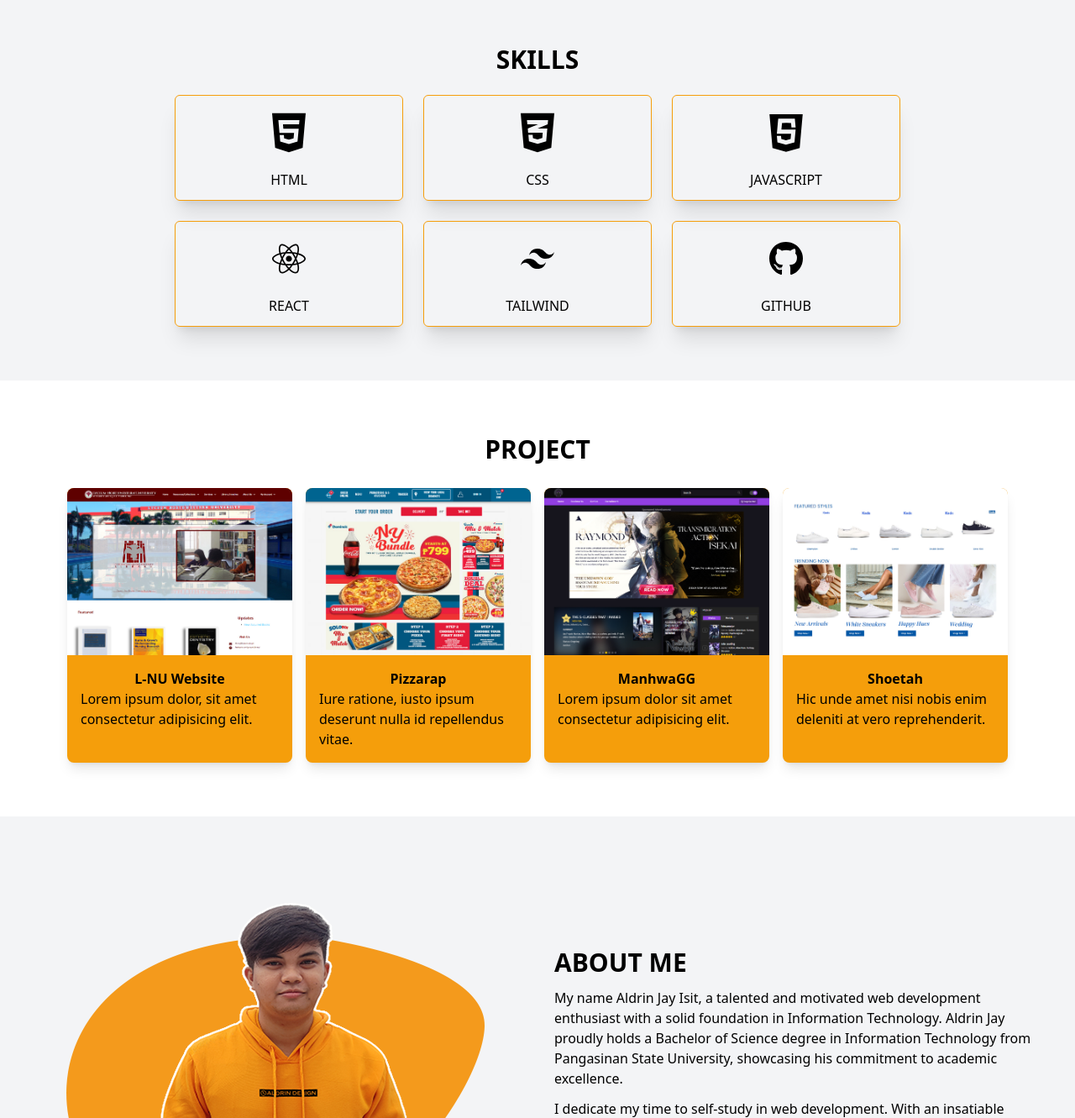
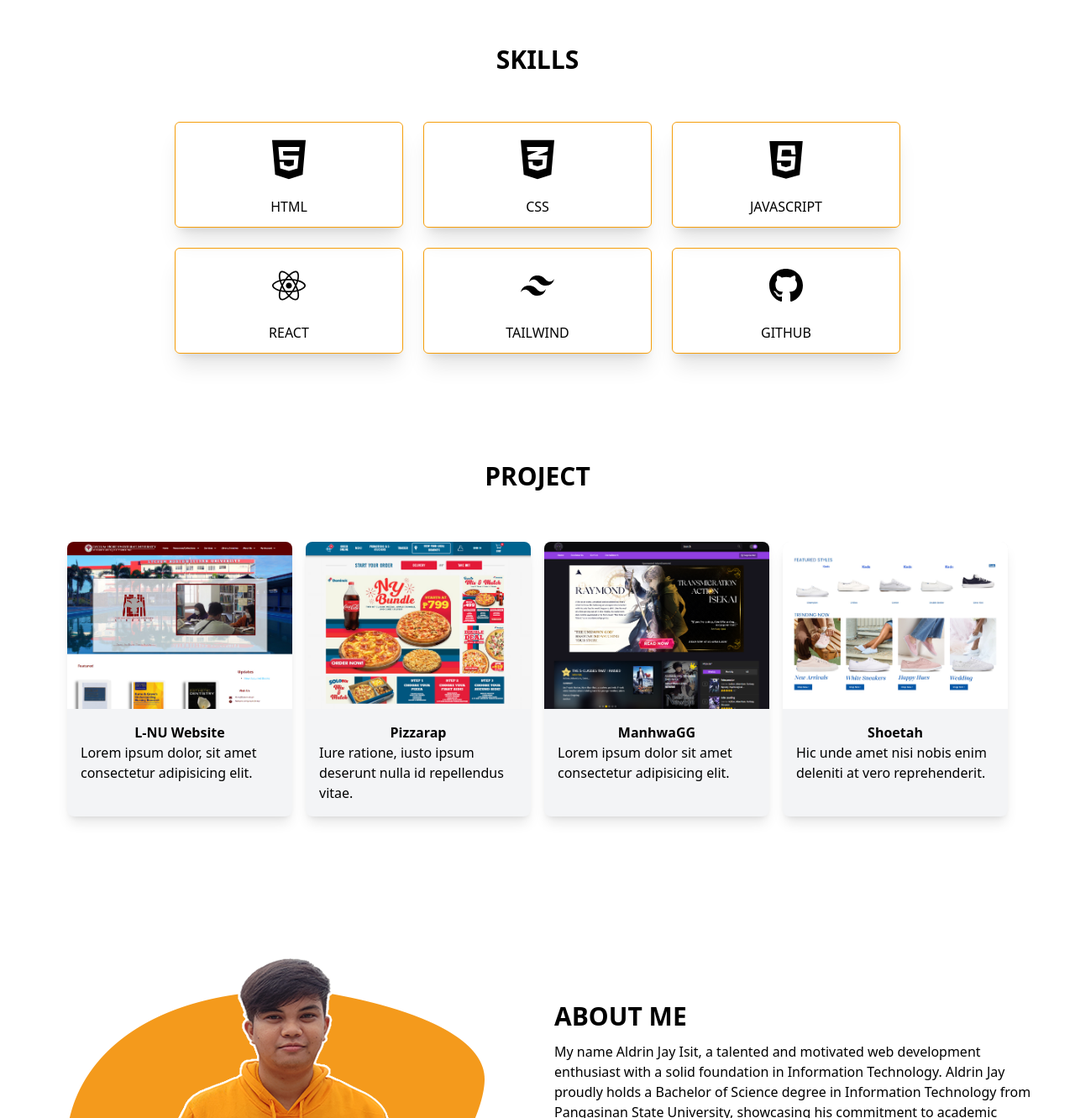
Before and after one commit to Drinisit/drin-portfolio, a React (Create React App) app: page / in a window 1280 px wide. Shown: the part 719-2050 px from the top of the page at 84% size. Built offline with nearby package versions, Linux system fonts and the light colour scheme; the HTML template or start-up script is replaced by a standard one.

Commit message:
Changing color to white theme

```diff
--- a/src/components/About.jsx
+++ b/src/components/About.jsx
@@ -3,7 +3,7 @@ import Me from '../assets/drin-img.png'
 
 const About = () => {
   return (
-    <div className='w-full bg-gray-100 py-11 px-6'>
+    <div className='w-full py-11 px-6'>
         <div className='max-w-[1240px] mx-auto grid gap-4 sm:grid-cols-2'>
             <div className='hidden sm:block'>
                 <img className='p-3 items-center mx-auto' src={Me} alt="" />
--- a/src/components/Footer.jsx
+++ b/src/components/Footer.jsx
@@ -2,7 +2,7 @@ import React from 'react'
 
 const Footer = () => {
   return (
-    <div className='w-full bg-amber-500'>
+    <div className='w-ful bg-gray-100'>
         <div className='max-w-[1240px] mx-auto p-4 text-center'>
             <p className='text-gray-700'>This page is for portfolio use only using React.js and Tailwind Css. &copy; 2024. </p>
         </div>
--- a/src/components/Project.jsx
+++ b/src/components/Project.jsx
@@ -6,14 +6,14 @@ import Img4 from '../assets/shoetha.jpg'
 
 const Project = () => {
   return (
-    <div className='w-full py-11 xxs:py-11 xs:px-20 md:py-16 px-12'>
+    <div className='w-full xxs:py-11 xs:px-20 md:py-16 px-12'>
         <div className='max-w-[1240px] mx-auto grid gap-4 xxs:grid-cols-2 lg:grid-cols-4'>
             <div className='w-full flex flex-col xxs:col-span-2 lg:col-span-4'>
-                <h1 className='xxs:text-md lg:text-3xl font-bold uppercase text-center'>Project</h1>
+                <h1 className='xxs:text-md lg:text-3xl md:pb-8 font-bold uppercase text-center'>Project</h1>
             </div>
 
 
-            <div className='bg-amber-500 rounded-lg shadow-lg flex flex-col mt-3'>
+            <div className='bg-gray-100 rounded-lg shadow-lg flex flex-col mt-3'>
                 <img className='rounded-t-lg' src={Img1} alt="" />
                 <div className='p-4'>
                   <h2 className='text-2x font-bold text-center'>L-NU Website</h2>
@@ -21,7 +21,7 @@ const Project = () => {
                 </div>
             </div>
 
-            <div className='bg-amber-500 rounded-lg shadow-lg flex flex-col mt-3'>
+            <div className='bg-gray-100 rounded-lg shadow-lg flex flex-col mt-3'>
               <img className='rounded-t-lg' src={Img2} alt="" />
               <div className='p-4'>
                 <h2 className='text-2x font-bold text-center'>Pizzarap</h2>
@@ -29,7 +29,7 @@ const Project = () => {
               </div>
             </div>
 
-            <div className='bg-amber-500 rounded-lg shadow-lg flex flex-col mt-3'>
+            <div className='bg-gray-100 rounded-lg shadow-lg flex flex-col mt-3'>
                 <img className='rounded-t-lg' src={Img3} alt="" />
                 <div className='p-4'>
                   <h2 className='text-2x font-bold text-center'>ManhwaGG</h2>
@@ -37,7 +37,7 @@ const Project = () => {
                 </div>
             </div>
 
-            <div className='bg-amber-500 rounded-lg shadow-lg flex flex-col mt-3'>
+            <div className='bg-gray-100 rounded-lg shadow-lg flex flex-col mt-3'>
                 <img className='rounded-t-lg' src={Img4} alt="" />
                 <div className='p-4'>
                 <h2  className='text-2x font-bold text-center'>Shoetah</h2>
--- a/src/components/Skill.jsx
+++ b/src/components/Skill.jsx
@@ -5,10 +5,10 @@ import { SiTailwindcss } from "react-icons/si"
 
 const Skill = () => {
   return (
-    <div className='w-full bg-gray-100  xxs:py-11 xs:px-20 md:py-16 px-12'>
+    <div className='w-full xxs:py-11 xs:px-20 md:py-16 px-12'>
             <div className='max-w-[1240px] mx-auto grid gap-4 xxs:grid-cols-2 md:grid-cols-3 md:gap-6 lg:px-32'>
                 <div className='w-full flex flex-col xxs:col-span-2  md:col-span-3'>
-                    <h1 className='font-bold text-center uppercase sm:text-xl md:text-3xl'>Skills</h1>
+                    <h1 className='font-bold text-center uppercase sm:text-xl md:text-3xl md:pb-8'>Skills</h1>
                 </div>
                     <div className='w-full shadow-xl flex flex-col border border-amber-500 rounded-md xxs:p-3 md:px-12'>
                         <FaHtml5 size={80} className='mx-auto xxs:w-10 xxs:-mt-2' />
```
